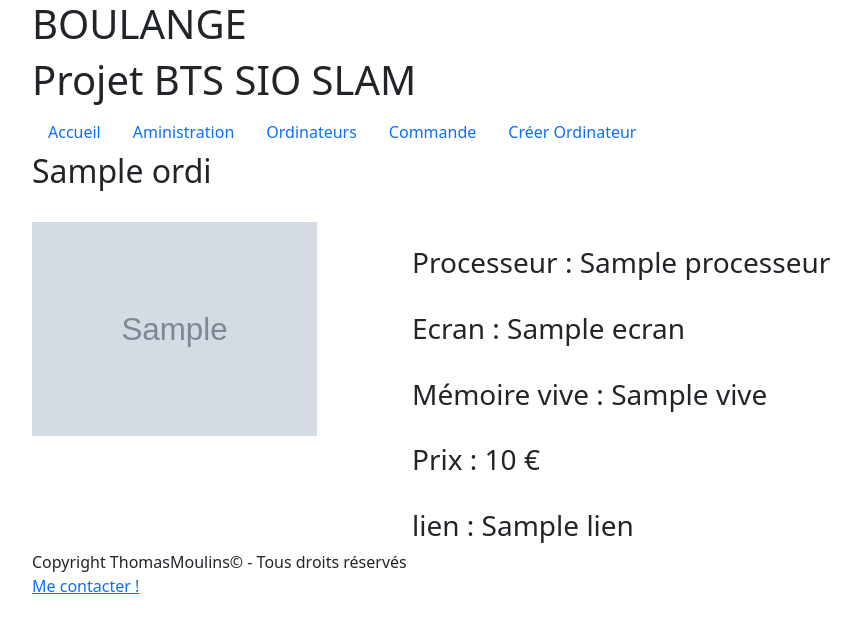
After one commit to bahanix1371/boulange, a PHP site: template vue/afficherOrdinateur.php in a window 1280 px wide. The commit adds this page. Shown: the top 633 px of the page, without its empty margins (50-911 px from the left). Run offline with PHP 8.4, Linux system fonts and the light colour scheme; the template is opened without the code that fills it: most values are stand-ins (such as "Sample title", 1, 10 or a date in 2020); grey boxes marked "Sample" are stand-in pictures.

Commit message:
Tâche 7 : afficher un ordinateur (page Administration)

```diff
--- a/controleur/controleur.php
+++ b/controleur/controleur.php
@@ -8,9 +8,14 @@
             $tabOrdinateurs=lireOrdinateurs();
             require "vue/afficherOrdinateurs.php";
         }
+        function afficherOrdinateur($id){
+            $ordis=lireOrdinateurById($id);
+            require "vue/afficherOrdinateur.php";
+        }
         function supprimerOrdinateur($id){
             supprimerOrdinateurBD($id);
             $ordis=lireOrdinateurById($id);
             header("Location: index.php?action=tab");
         }
+
 ?>
--- a/index.php
+++ b/index.php
@@ -13,6 +13,12 @@
             elseif($_GET['action'] == 'suppr'){ //OK
                 supprimerOrdinateur($_GET['id']);
             }
+            else if($_GET['action'] == 'lire'){ //OK
+                afficherOrdinateur($_GET['id']);
+            }
+            else {
+                echo "La page n'existe pas";
+            }
     }
     else {
         echo "La page n'existe pas";
--- /dev/null
+++ b/vue/afficherOrdinateur.php
@@ -0,0 +1,29 @@
+<?php
+    require_once "outil/outils.php";
+    ob_start();
+?>
+<br>
+<div class="row">
+    <div class="col-4">
+        <img  style="width:80%; height:auto" src="public/images/<?= $ordis['image']; ?>">
+    </div>
+    <div class="col-8">
+        <br>
+        <h3>Processeur : <?= $ordis['processeur']; ?></h3>
+        <br>
+        <h3>Ecran : <?= $ordis['ecran']; ?></h3>
+        <br>
+        <h3>Mémoire vive : <?= $ordis['vive']; ?></h3>
+        <br>
+        <h3>Prix : <?= $ordis['prix']; ?> €</h3>
+        <br>
+        <h3>lien : <?= $ordis['lien']; ?></h3>
+
+    </div>
+</div>
+
+<?php
+$content = ob_get_clean();
+$titre = $ordis['denomination'];
+require "template.php";
+?>
```
Also changed, not shown: model/OrdinateurManager.php (+11 -0 lines).
